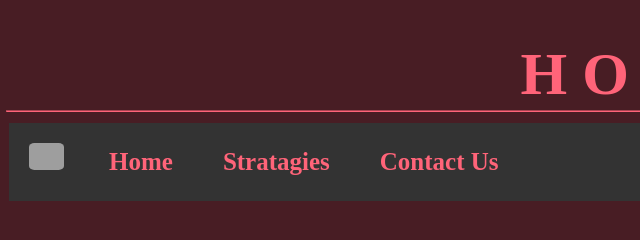
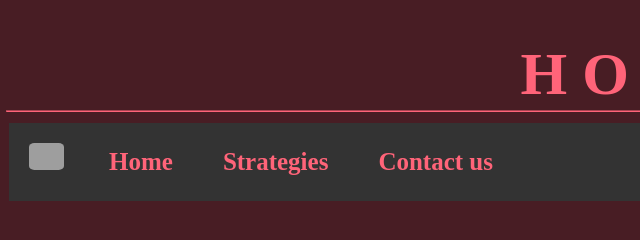
Before and after one commit to Sarcastic88/How-to-destroy-the-earth, a plain HTML site: page strat.html in a window 1280 px wide. Shown: the full height of the page, 2-642 px from the left. Drawn offline with Linux system fonts and the light colour scheme; grey boxes are pictures that could not be loaded.

Commit message:
add these

```diff
--- a/index.html
+++ b/strat.html
@@ -15,8 +15,8 @@
         </div>
 
         <a href="index.html"><b>Home</b></a>
-        <a href="strat.html"><b>Stratagies</b></a>
-        <a href="contact.html"><b>Contact Us</b></a>
+        <a href="strat.html"><b>Strategies</b></a>
+        <a href="contact.html"><b>Contact us</b></a>
     </div>
     <div id="mySidebar" class="sidebar"></div>
 </body>
```
